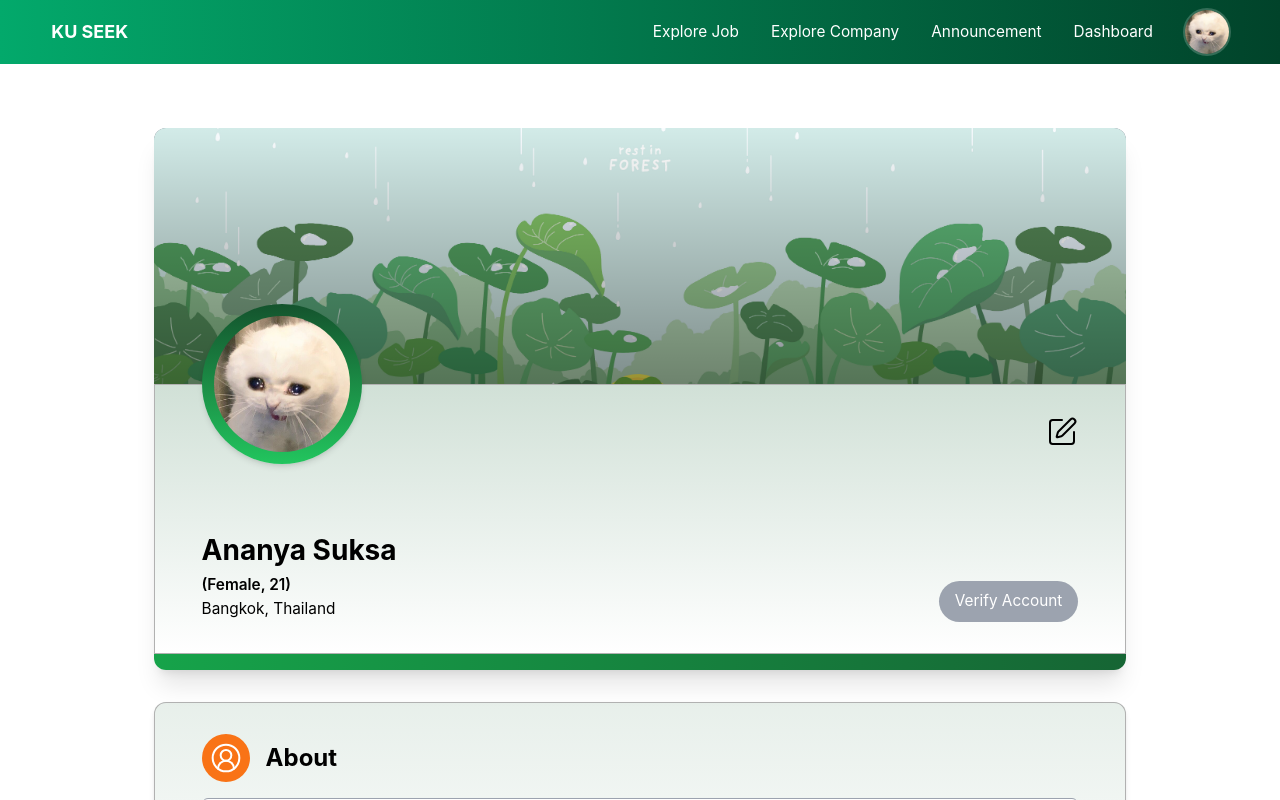
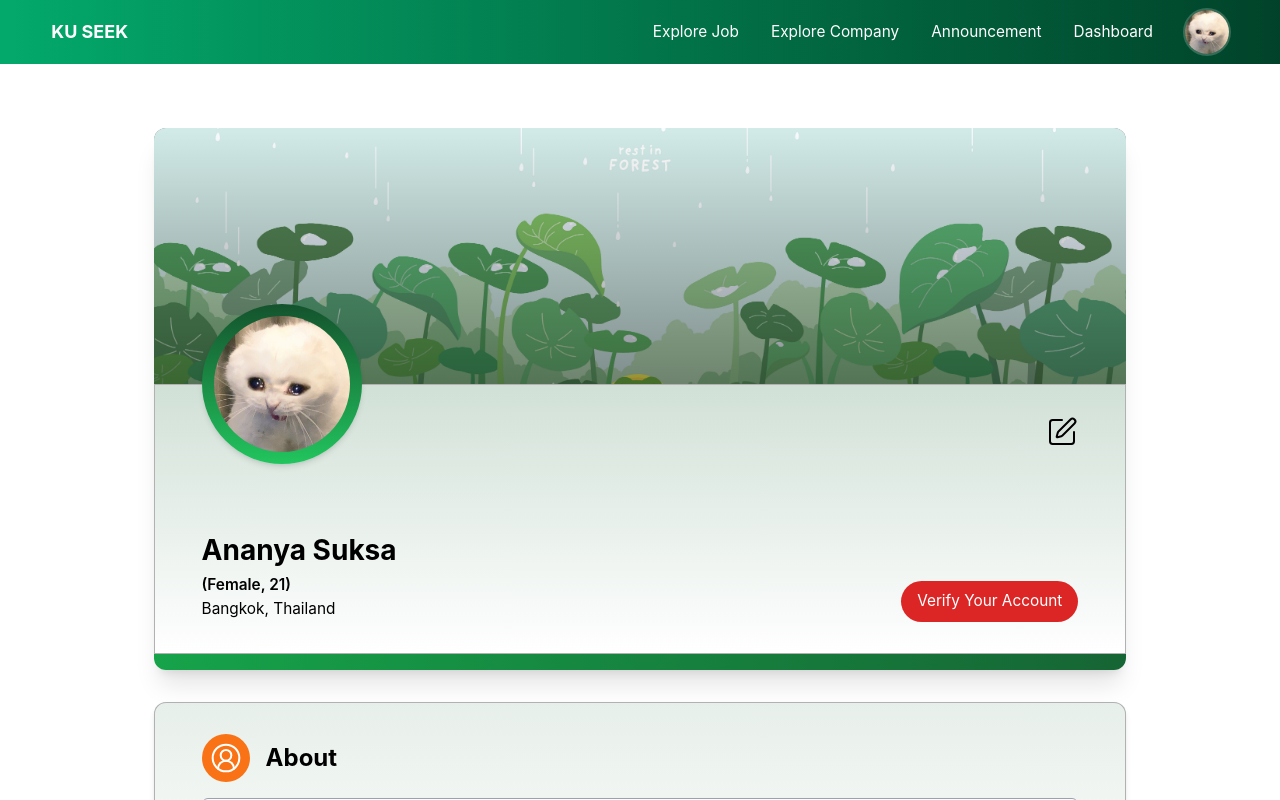
Before and after one commit to KU-jobapp-guys/KU-Seek, a Vue app in the folder frontend/: page /student/profile/1 in a window 1280 px wide. Shown: the top 800 px of the page. Built offline with nearby package versions, Linux system fonts and the light colour scheme.

Commit message:
change buttons color

```diff
--- a/frontend/src/components/profiles/banners/CompanyBanner.vue
+++ b/frontend/src/components/profiles/banners/CompanyBanner.vue
@@ -51,7 +51,7 @@ const goToJobBoard = () => {
       </div>
 
       <button
-        class="bg-gray-400 text-white px-4 py-2 rounded-full whitespace-nowrap hover:bg-gray-600/60"
+        class="bg-gradient-to-r from-blue-500 via-blue-600 to-purple-500 md:to-blue-700 text-white px-4 py-2 rounded-full whitespace-nowrap hover:md:to-blue-500 hover:to-blue-600 hover:via-blue-500"
         @click="goToJobBoard"
       >
         See Jobs
--- a/frontend/src/components/profiles/banners/StudentBanner.vue
+++ b/frontend/src/components/profiles/banners/StudentBanner.vue
@@ -56,9 +56,9 @@ watch(
 
           <button
             v-if="isOwner(studentData.id) && !studentData.is_verified"
-            class="text-base bg-gray-400 text-white px-4 py-2 rounded-full whitespace-nowrap hover:bg-gray-600/60"
+            class="text-base bg-red-600 text-white px-4 py-2 rounded-full whitespace-nowrap hover:bg-gray-600/60 hover:bg-red-500"
           >
-            <span class="hidden md:block">Verify Account</span>
+            <span class="hidden md:block">Verify Your Account</span>
             <span class="block md:hidden">Verify</span>
           </button>
         </div>
```
